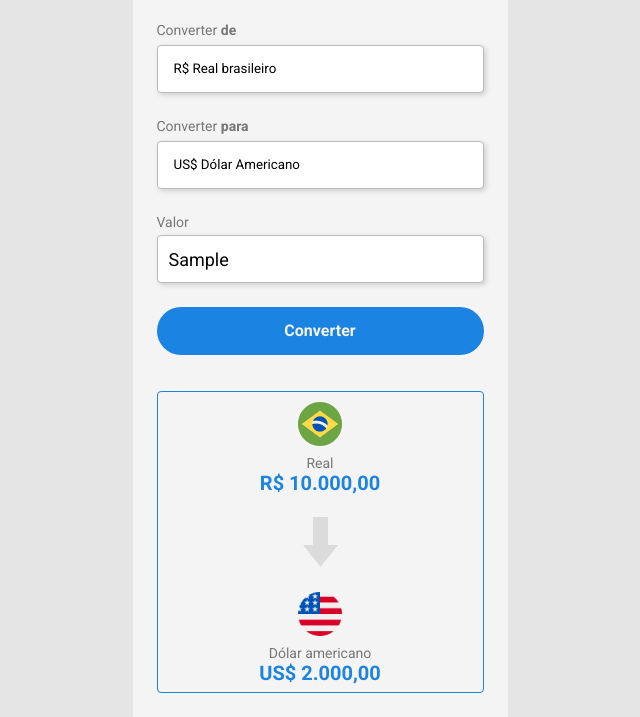
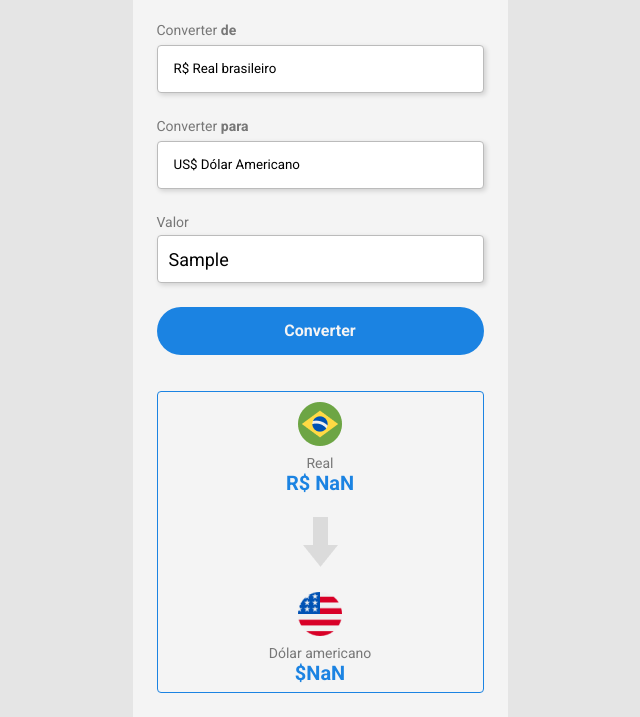
Before and after one commit to caioramirodev/Conversor-de-Moedas, a plain HTML site: page index.html in a window 1280 px wide. Both pictures are taken after typing "Sample" into the empty fields and a click on the button "Converter". Shown: the part 169-886 px from the top of the page, without its empty margins (320-960 px from the left). Drawn offline with Linux system fonts and the light colour scheme.

Commit message:
CommitJS2

```diff
--- a/index.html
+++ b/index.html
@@ -47,13 +47,13 @@
                 <div class="currency-container">
                     <img src="./assets/brasil 2.png" alt="bandeiraBrasil">
                     <p class="currency-name">Real</p>
-                    <p class="currency-value">R$ 10.000,00</p>
+                    <p class="currency-value" id="real-value-text">R$ 10.000,00</p>
                 </div>
                 <img class="arrow-img" src="./assets/Vector.png" alt="seta">
                 <div class="currency-container">
                     <img src="./assets/estados-unidos.png" alt="bandeiraConversao">
                     <p class="currency-name">Dólar americano</p>
-                    <p class="currency-value">US$ 2.000,00</p>
+                    <p class="currency-value" id="currency-value-text">US$ 2.000,00</p>
                 </div>
             </section>
         </main>
--- a/scripts.js
+++ b/scripts.js
@@ -1,13 +1,23 @@
 
-const button = document.getElementById ('convert-button')
+const button = document.getElementById('convert-button')
 
 const dolar = 5.2
 
 
 const convertValues = () => {
     const inputReais = document.getElementById('input-real').value
+    const realValueText = document.getElementById('real-value-text')
+    const currencyValueText = document.getElementById('currency-value-text')
 
-    console.log(inputReais / dolar)
+    // realValueText.innerHTML = inputReais;
+    realValueText.innerHTML = new Intl.NumberFormat('pt-BR',
+        { style: 'currency', currency: 'BRL' }
+    ).format(inputReais);
+
+    currencyValueText.innerHTML = new Intl.NumberFormat('en-US',
+        { style: 'currency', currency: 'USD' }
+    ).format(inputReais / dolar);
+
 }
 
-button.addEventListener ('click', convertValues)
+button.addEventListener('click', convertValues)
```
